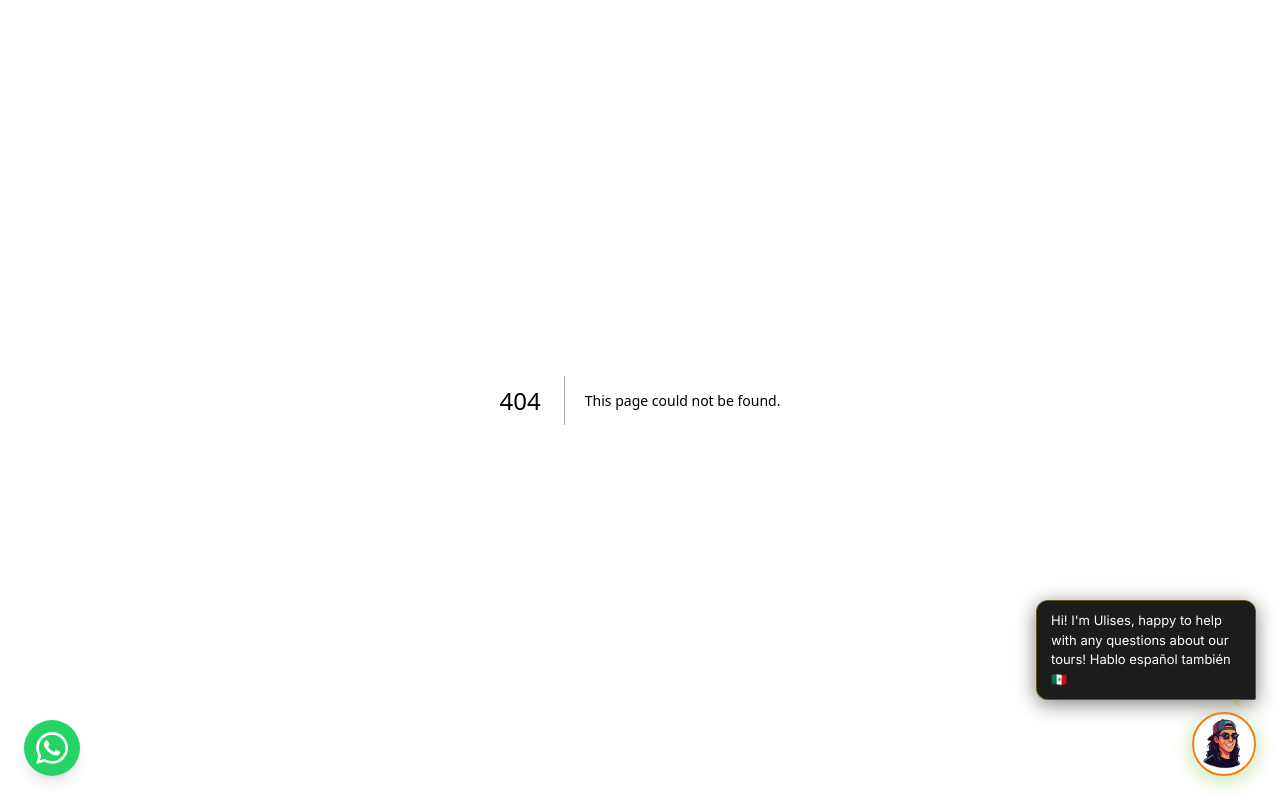
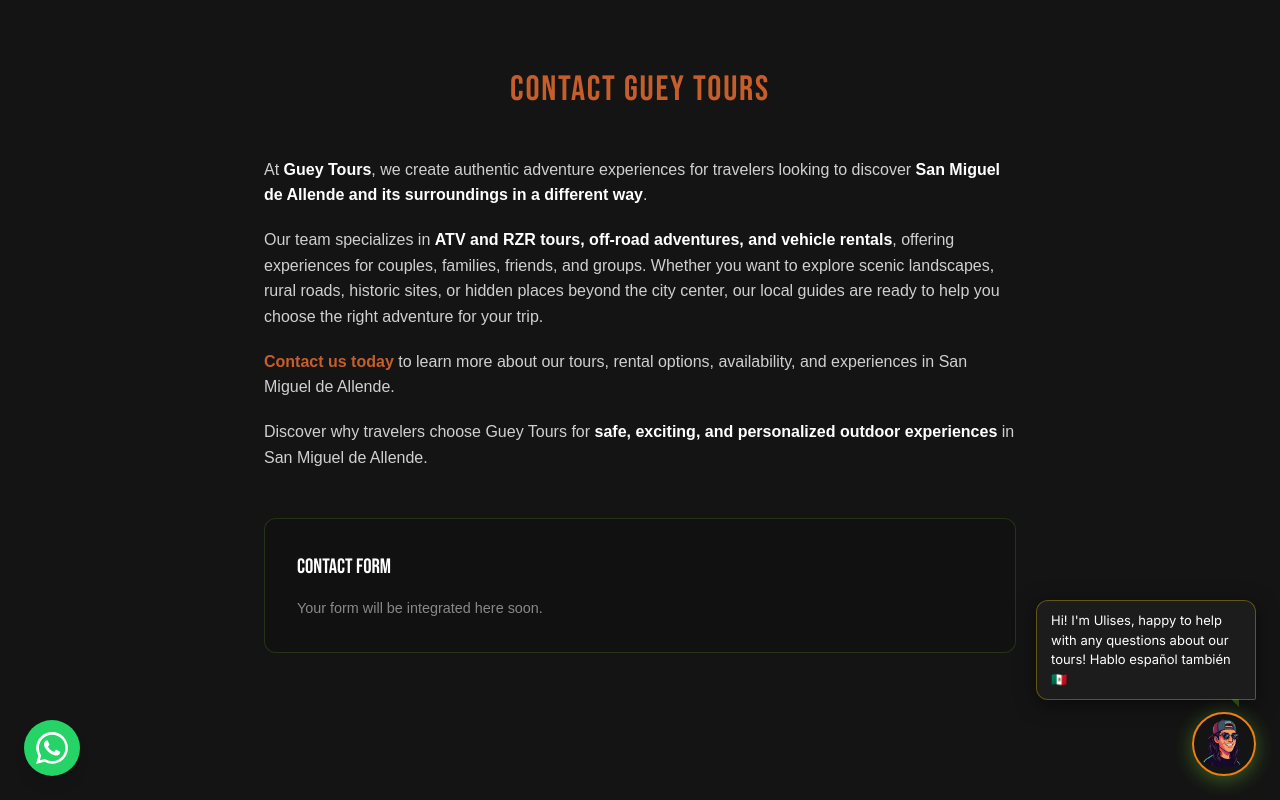
Before and after one commit to DraftStudiomx/Guey-tours-SEO, a Next.js app: page /contact in a window 1280 px wide. Before the commit this address had no page. Built offline with nearby package versions, Linux system fonts and the light colour scheme; a web font is replaced by a local one.

Commit message:
Create page.tsx pagina contacto

```diff
--- /dev/null
+++ b/app/contact/page.tsx
@@ -0,0 +1,74 @@
+'use client'
+
+import { useLang } from '@/lib/i18n'
+
+export default function ContactPage() {
+  const { lang } = useLang()
+
+  return (
+    <main style={{
+      maxWidth: '800px',
+      margin: '0 auto',
+      padding: '4rem 1.5rem',
+      color: '#fff',
+      fontFamily: 'sans-serif'
+    }}>
+      {/* Título Principal */}
+      <div style={{ textAlign: 'center', marginBottom: '2.5rem' }}>
+        <h1 style={{
+          fontFamily: 'var(--font-heading)',
+          fontSize: '2.2rem',
+          letterSpacing: '0.05em',
+          textTransform: 'uppercase',
+          color: 'var(--orange)',
+          margin: 0,
+        }}>
+          Contact Guey Tours
+        </h1>
+      </div>
+
+      {/* Descripciones de texto */}
+      <div style={{ display: 'flex', flexDirection: 'column', gap: '1.2rem', lineHeight: 1.6, fontSize: '1rem', color: 'rgba(255,255,255,0.8)' }}>
+        <p style={{ margin: 0 }}>
+          At <strong style={{ color: '#fff' }}>Guey Tours</strong>, we create authentic adventure experiences for travelers looking to discover <strong style={{ color: '#fff' }}>San Miguel de Allende and its surroundings in a different way</strong>.
+        </p>
+
+        <p style={{ margin: 0 }}>
+          Our team specializes in <strong style={{ color: '#fff' }}>ATV and RZR tours, off-road adventures, and vehicle rentals</strong>, offering experiences for couples, families, friends, and groups. Whether you want to explore scenic landscapes, rural roads, historic sites, or hidden places beyond the city center, our local guides are ready to help you choose the right adventure for your trip.
+        </p>
+
+        <p style={{ margin: 0 }}>
+          <strong style={{ color: 'var(--orange)' }}>Contact us today</strong> to learn more about our tours, rental options, availability, and experiences in San Miguel de Allende.
+        </p>
+
+        <p style={{ margin: 0 }}>
+          Discover why travelers choose Guey Tours for <strong style={{ color: '#fff' }}>safe, exciting, and personalized outdoor experiences</strong> in San Miguel de Allende.
+        </p>
+      </div>
+
+      {/* Sección del Formulario */}
+      <div style={{
+        marginTop: '3rem',
+        padding: '2rem',
+        background: '#111',
+        border: '1px solid rgba(107, 191, 46, 0.2)',
+        borderRadius: '12px'
+      }}>
+        <h2 style={{
+          fontFamily: 'var(--font-heading)',
+          fontSize: '1.3rem',
+          color: '#fff',
+          marginTop: 0,
+          marginBottom: '1rem',
+          textTransform: 'uppercase'
+        }}>
+          {lang === 'es' ? 'Formulario de contacto' : 'Contact Form'}
+        </h2>
+
+        <p style={{ fontSize: '0.9rem', color: 'rgba(255,255,255,0.5)', margin: 0 }}>
+          {lang === 'es' ? 'Aquí irá integrado tu formulario próximamente.' : 'Your form will be integrated here soon.'}
+        </p>
+      </div>
+    </main>
+  )
+}
```
